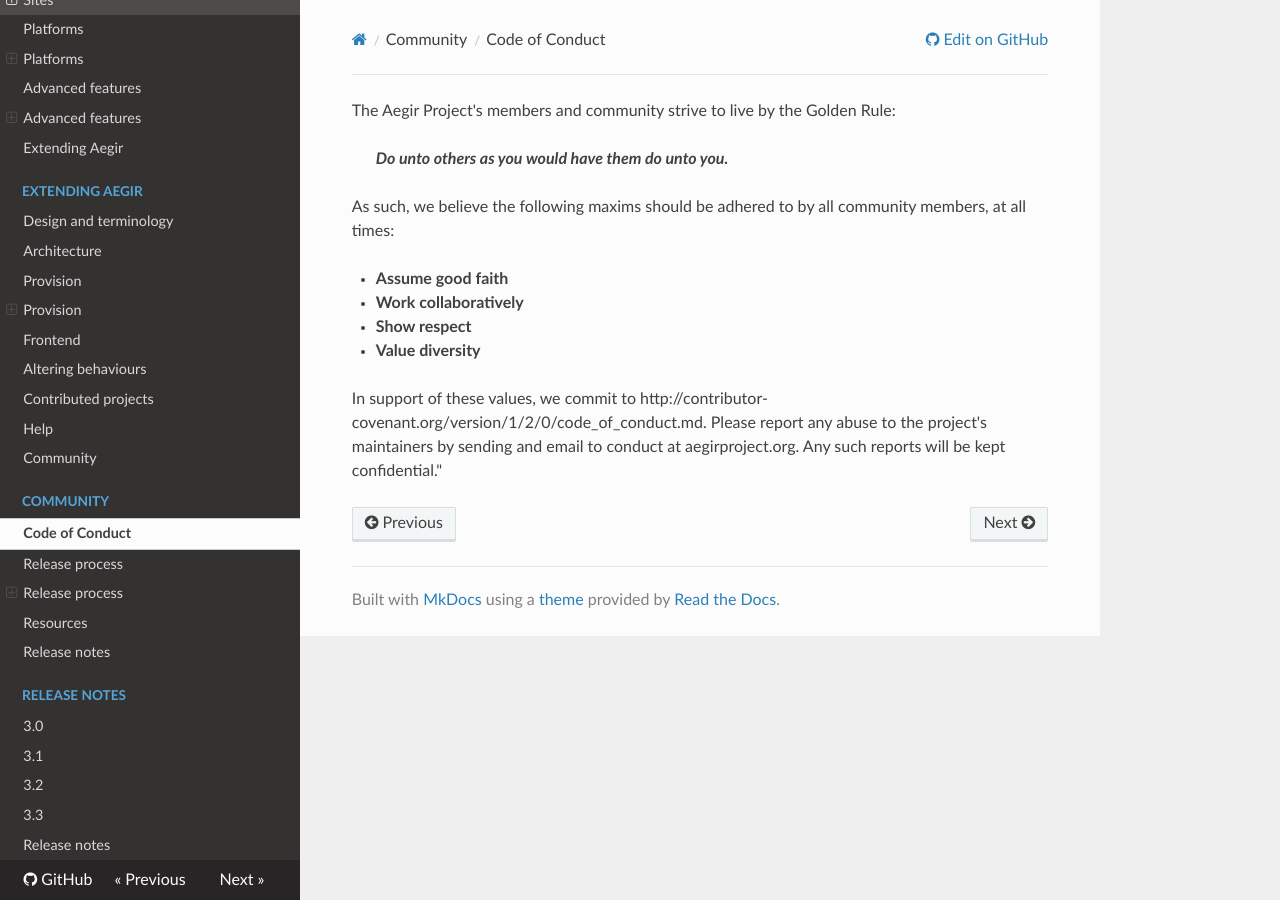
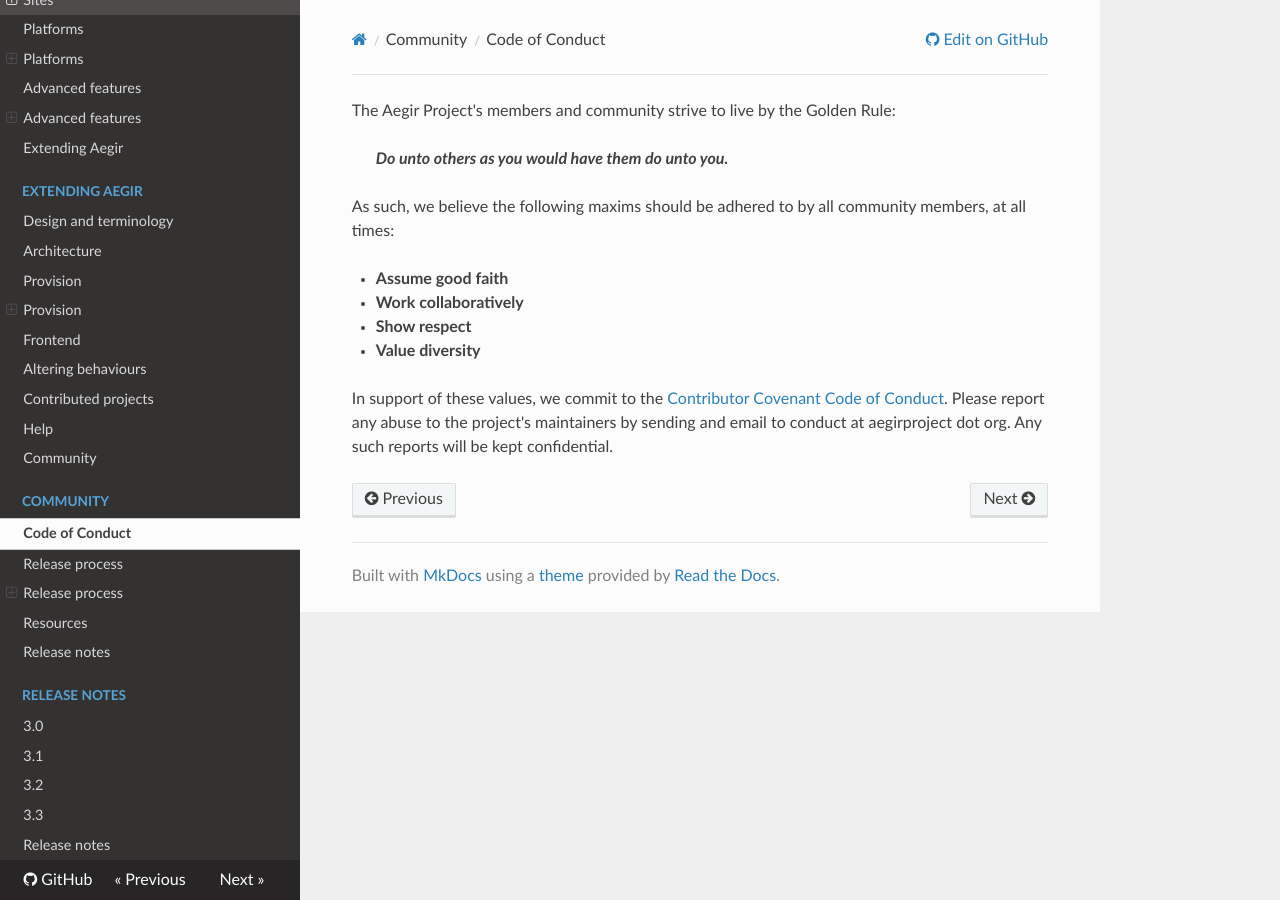
Before and after one commit to aegir-project/documentation, an MkDocs documentation site: the page built from docs/community/code-of-conduct.md, in a window 1280 px wide. Built offline with MkDocs 1.6.1, drawn with Linux system fonts in a browser that asks for light colours; nearby versions of some CDN libraries; old or Windows-style settings are respelled for this version of MkDocs.

Commit message:
Linked to the HTML version of the latest Contributor Covenant Code of Conduct (1.2 -> 1.4).

```diff
--- a/docs/community/code-of-conduct.md
+++ b/docs/community/code-of-conduct.md
@@ -11,7 +11,6 @@ community members, at all times:
 * __Show respect__
 * __Value diversity__
 
-In support of these values, we commit to
-http://contributor-covenant.org/version/1/2/0/code_of_conduct.md. Please
+In support of these values, we commit to the [Contributor Covenant Code of Conduct](http://contributor-covenant.org/version/1/4/). Please
 report any abuse to the project's maintainers by sending and email to
-conduct at aegirproject.org. Any such reports will be kept confidential."
+conduct at aegirproject dot org. Any such reports will be kept confidential.
```
